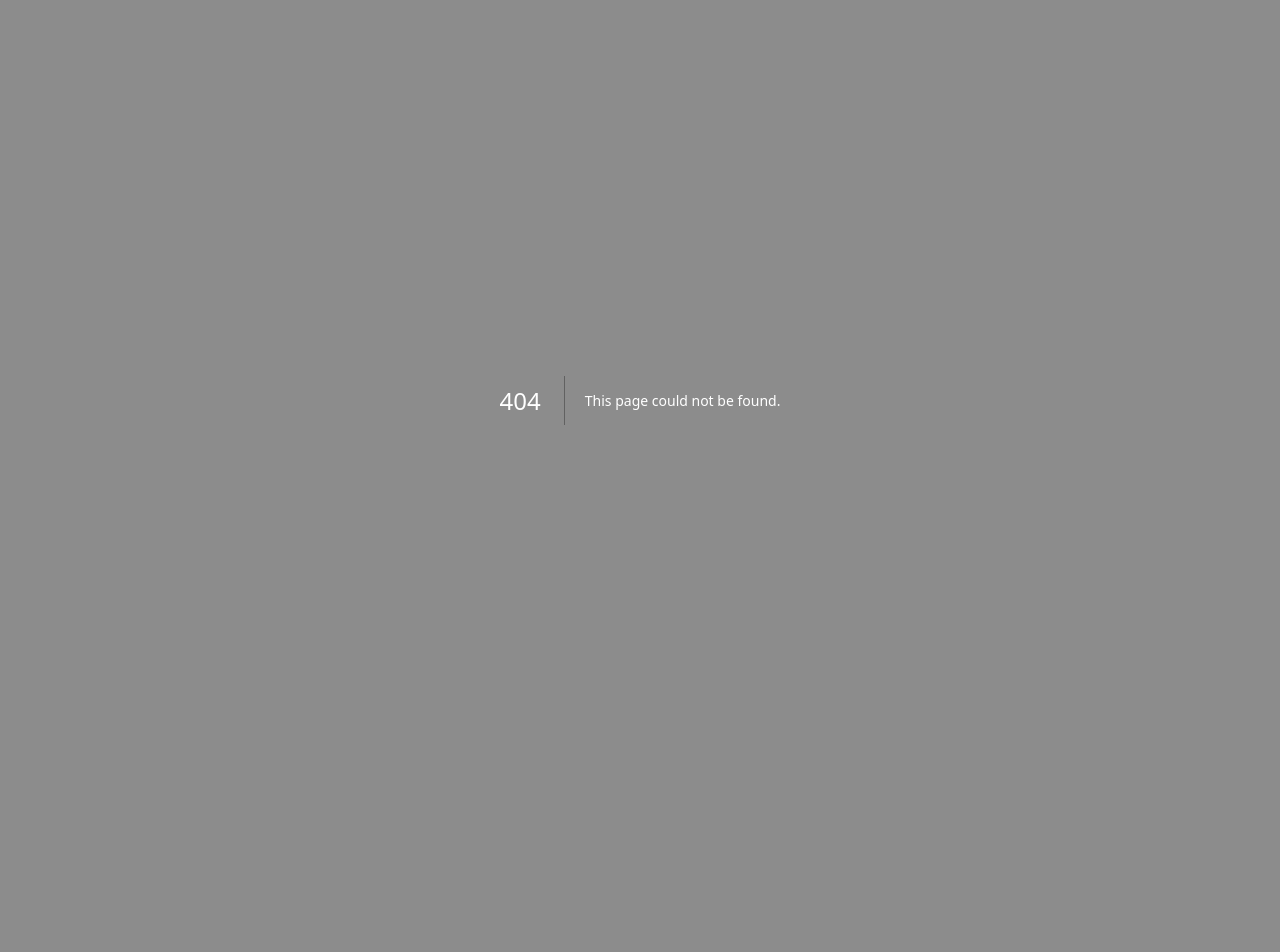
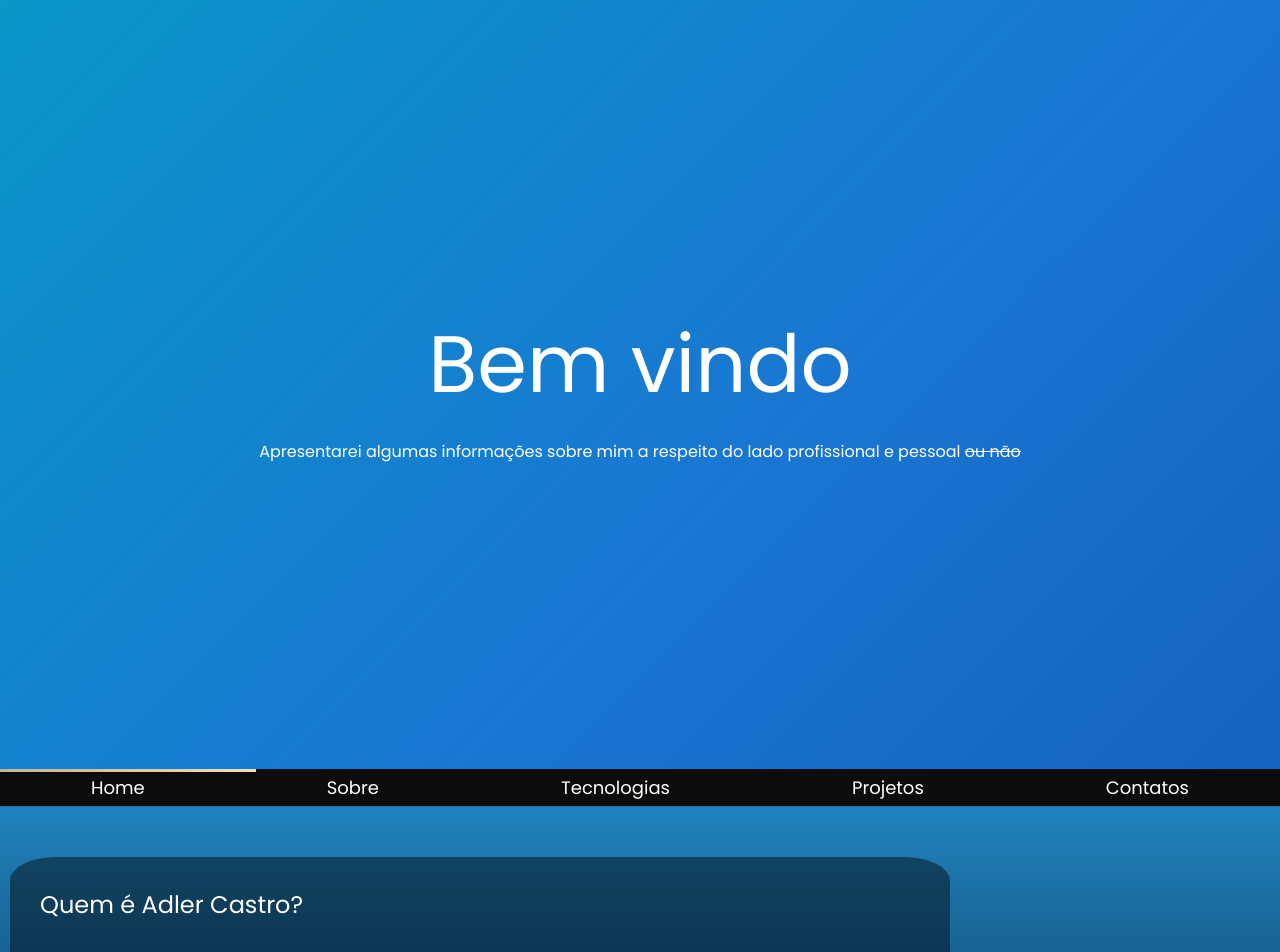
Before and after one commit to AdlerCastro/Website-Pessoal, a Next.js app: page / in a window 1280 px wide. Before the commit this address had no page. Shown: the top 952 px of the page. Before the commit the page ends 800 px from the top, so only its background shows below. Built offline with nearby package versions, Linux system fonts and the light colour scheme.

Commit message:
:recycle: refactor: Página localizada na respectiva página

```diff
--- /dev/null
+++ b/src/app/(home)/page.tsx
@@ -0,0 +1,17 @@
+import Hero from "@/components/templates/Hero";
+import About from "@/components/templates/About";
+import Projects from "@/components/templates/Projects";
+import Technologies from "@/components/templates/Technologies";
+import Header from "@/components/organisms/Header"
+
+export default function Home() {
+  return (
+    <>
+      <Hero/>
+      <Header/>
+      <About/>
+      <Technologies />
+      <Projects/>
+    </>
+  );
+}
```
